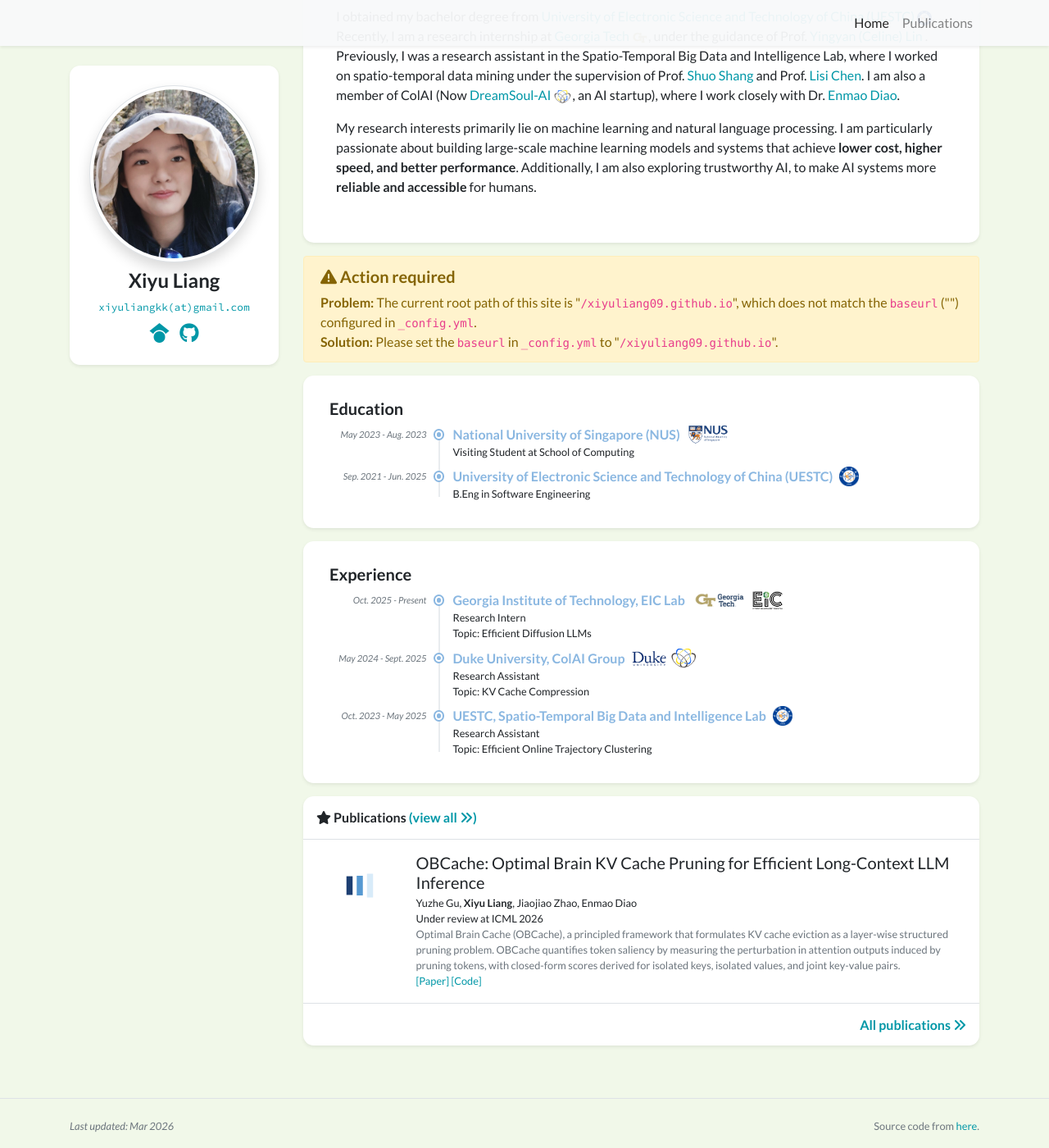
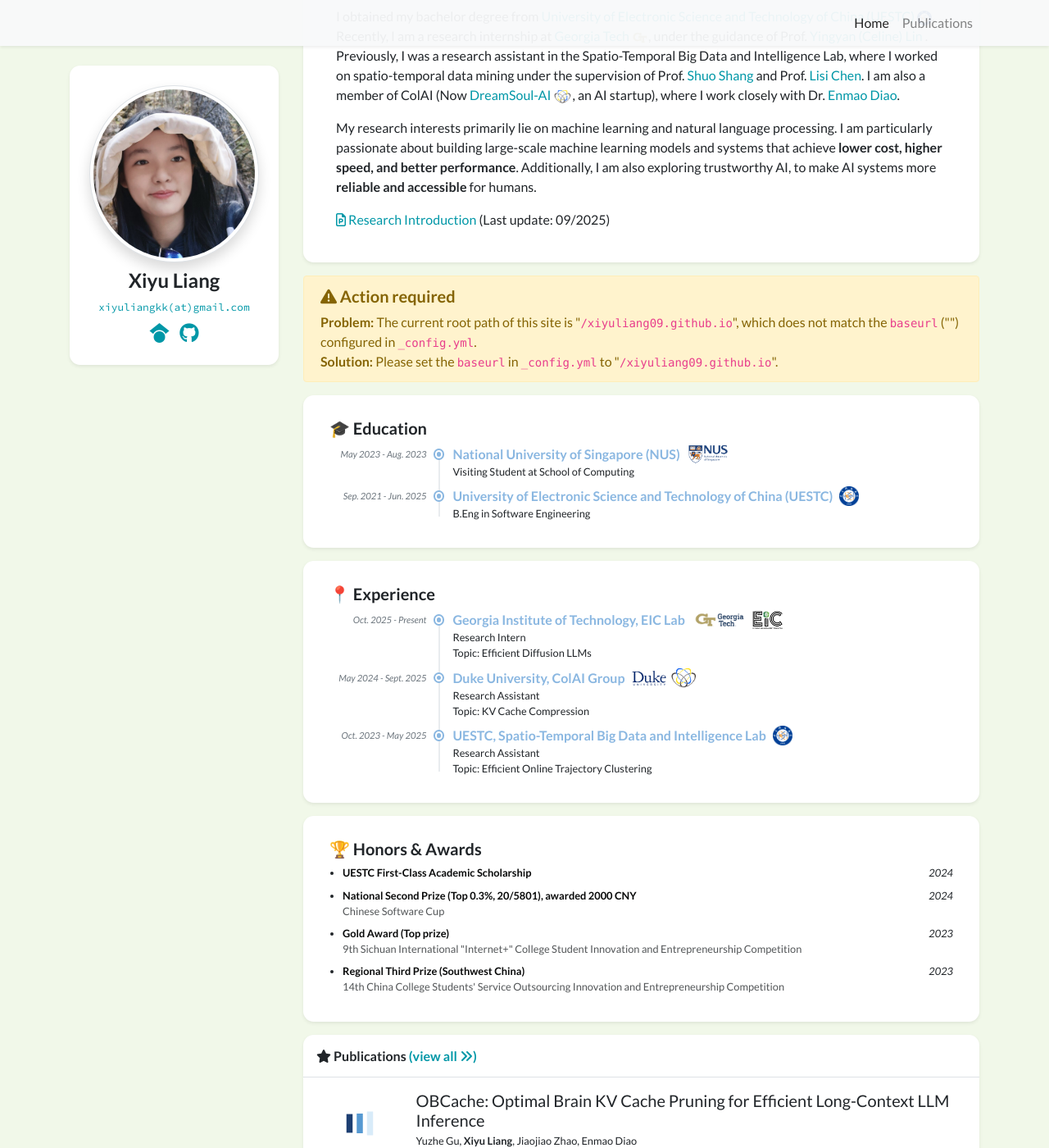
Before and after one commit to xiyuLiang09/xiyuliang09.github.io, a Jekyll site: the page built from index.html, in a window 1280 px wide and 1400 px high, scrolled down 215 px. Shown: the whole window at 82% size. Built offline with Jekyll 4.4.1, drawn with Linux system fonts in a browser that asks for light colours; nearby versions of some CDN libraries; a style sheet for code colours, icons or effects is not loaded; some of the changed text lies outside the part shown.

Commit message:
add awards

```diff
--- a/_data/display.yml
+++ b/_data/display.yml
@@ -7,4 +7,4 @@
 # Feel free to replace the footer text if you would like to, but I will greatly appreciate it
 # if you keep the link to the template so that more people can benefit from it. Thanks!
 footer_text: >-
-  Source code from <a href="https://github.com/luost26/academic-homepage" target="_blank">here</a>.
+  Source code from <a href="https://github.com/luost26/academic-homepage" target="_blank">here</a>. Customized by <a href="https://github.com/xiyuLiang09/xiyuliang09.github.io" target="_blank">Xiyu Liang</a>.
--- a/_data/profile.yml
+++ b/_data/profile.yml
@@ -10,6 +10,7 @@
 
 email: "xiyuliangkk@gmail.com"
 # cv_link: link-to-your-cv-file
+research_intro_link: https://drive.google.com/file/d/1Vhe9P8sntd2MSU9K9PNIvcxMfHm9a-Ak/view?usp=sharing
 gscholar: onDerjAAAAAJ  # This is an example, replace it with your own Google Scholar ID
 github: xiyuLiang09
 # twitter: your_twitter_id  # Do not include the '@' symbol
@@ -68,10 +69,15 @@
     Topic: Efficient Online Trajectory Clustering
   date: Oct. 2023 - May 2025
 
-# awards:
-# - name: Award Name 2
-#   date: 2024
-# - name: Award Name 1
-#   date: 2021
-# - name: A quick brown fox jumps over the lazy dog and runs away award
-#   date: 2021
+awards:
+- name: UESTC First-Class Academic Scholarship
+  date: 2024
+- name: National Second Prize (Top 0.3%, 20/5801), awarded 2000 CNY
+  host: Chinese Software Cup
+  date: 2024
+- name: Gold Award (Top prize)
+  host: 9th Sichuan International "Internet+" College Student Innovation and Entrepreneurship Competition
+  date: 2023
+- name: Regional Third Prize (Southwest China)
+  host: 14th China College Students' Service Outsourcing Innovation and Entrepreneurship Competition
+  date: 2023
--- a/_includes/widgets/experience_card.html
+++ b/_includes/widgets/experience_card.html
@@ -83,6 +83,15 @@
     .institution-name {
         color: #8ab7e1;
         font-weight: bold;
+    }
+
+    .award-name {
+        color: #080909;
+        font-weight: bold;
+    }
+
+    .award-host {
+        color: #535658;
     }
 
     .timeline {
@@ -194,7 +203,7 @@
         <div class="card border-0 shadow-sm bg-white custom-radius">
             <div class="card-body p-4">
                 <div class="mx-2 my-1">
-                    <h5>Education</h5>
+                    <h5>🎓 Education</h5>
                     <ul class="list-unstyled mb-1 timeline">
                         {% for item in site.data.profile.education %}
                         <li class="media mb-2 timeline-item">
@@ -230,7 +239,7 @@
         <div class="card border-0 shadow-sm bg-white custom-radius">
             <div class="card-body p-4">
                 <div class="mx-2 my-1">
-                    <h5>Experience</h5>
+                    <h5>📍 Experience</h5>
                     <ul class="list-unstyled mb-1 timeline">
                         {% for item in site.data.profile.experience %}
                         <li class="media mb-2 timeline-item">
@@ -272,9 +281,10 @@
                         {% for item in site.data.profile.awards %}
                         <li class="mb-2">
                             <div class="d-flex">
-                                <div class="institution-name">{{ item.name }}</div>
+                                <div class="award-name">{{ item.name }}</div>
                                 <div class="ml-auto mt-auto no-break"><em>{{ item.date }}</em></div>
                             </div>
+                            <div class="award-host">{{ item.host }}</div>
                         </li>
                         {% endfor %}
                     </ul>
--- a/_includes/widgets/profile_card_bio_only.html
+++ b/_includes/widgets/profile_card_bio_only.html
@@ -28,6 +28,9 @@
                         {% if site.data.profile.cv_link %}
                             <a target="_blank" href="{{ site.data.profile.cv_link | relative_url }}"><i class="fas fa-file-alt"></i> Curriculum Vitae</a> <br/>
                         {% endif %}
+                        {% if site.data.profile.research_intro_link %}
+                            <a target="_blank" href="{{ site.data.profile.research_intro_link | relative_url }}"><i class="fa-regular fa-file-powerpoint"></i> Research Introduction</a> (Last update: 09/2025)<br/>
+                        {% endif %}
                     </div>
 
                 </div>
```
